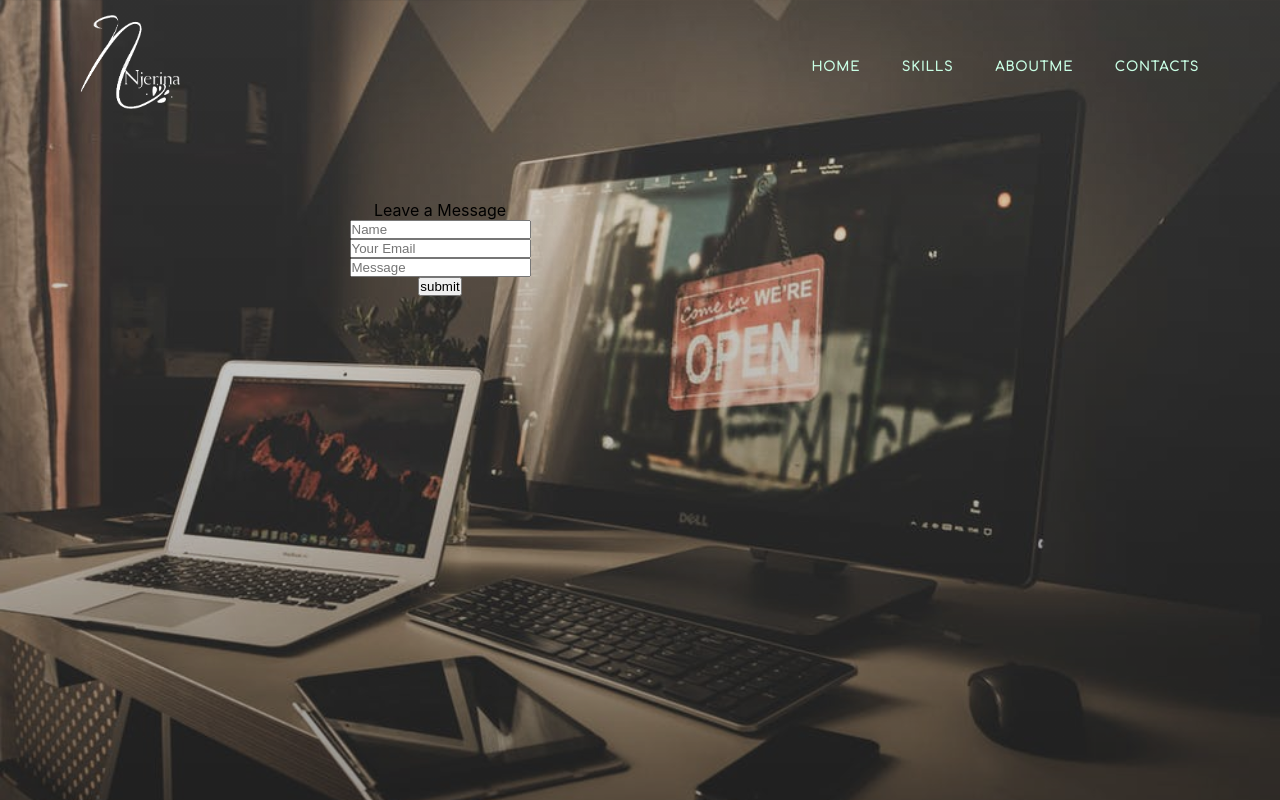
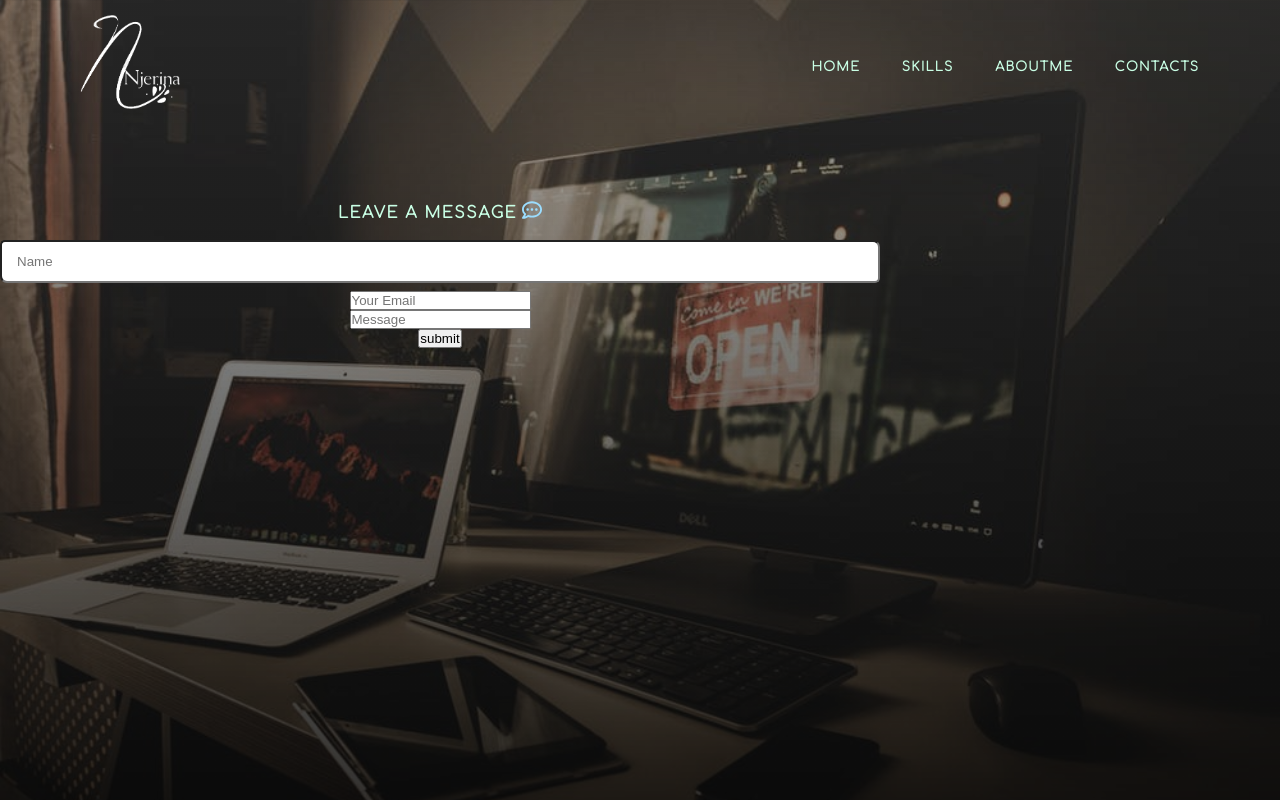
Before and after one commit to NjeriMuchiri/portfolio-app, a React (Create React App) app: page /Contact in a window 1280 px wide. Shown: the top 800 px of the page. Built offline with nearby package versions, Linux system fonts and the light colour scheme; a web font is replaced by a local one.

Commit message:
Designing my contact page

```diff
--- a/src/Components/Contact.css
+++ b/src/Components/Contact.css
@@ -1,7 +1,7 @@
 .contact-banner{
     min-height:140vh;
     max-width:1470px;
-    background:linear-gradient(rgba(1,1,1,0.1),rgba(0,0,0,0.4)), url('../images/image2.jpeg') center/cover no-repeat fixed;
+    background:linear-gradient(rgba(1,1,1,0.3),rgba(0,0,0,0.8)), url('../images/image2.jpeg') center/cover no-repeat fixed;
     overflow: hidden;
     object-fit: contain;
     position:relative;
@@ -19,3 +19,18 @@
      justify-content: center;
      align-items: center;
 }
+.info-cont{
+    text-transform: uppercase;
+    letter-spacing: 0.1em;
+    font-family:'Comfortaa',cursive;
+    color:#c9ffe5;
+    font-weight: 700;
+    margin-bottom: 10px;
+}
+input[type=text] {
+    width:100%;
+    display:inline-block;
+    padding:12px 15px;
+    border-radius:5px 7px;
+    margin:8px 0;
+}
--- a/src/Pages/Contact.js
+++ b/src/Pages/Contact.js
@@ -1,3 +1,5 @@
+import { faCommentDots } from '@fortawesome/free-regular-svg-icons';
+import { FontAwesomeIcon } from '@fortawesome/react-fontawesome';
 import React from 'react';
 import '../Components/Contact.css';
 import Footer from '../Components/Footer';
@@ -7,7 +9,7 @@ const Contact = () => {
     <div className='contact-banner'>
       <article className='contact-info'>
          <form className='message-form'>
-           <p className='info-cont'>Leave a Message</p>
+           <p className='info-cont'>Leave a Message<FontAwesomeIcon icon={faCommentDots}style={{color:'#9bddff',marginLeft:5,fontSize:20}}/></p>
                <input type="text" name="name" placeholder='Name'/>
                <input type="email" name="email" placeholder='Your Email' />
                <input type="textarea" name="message" placeholder='Message'/>
```
